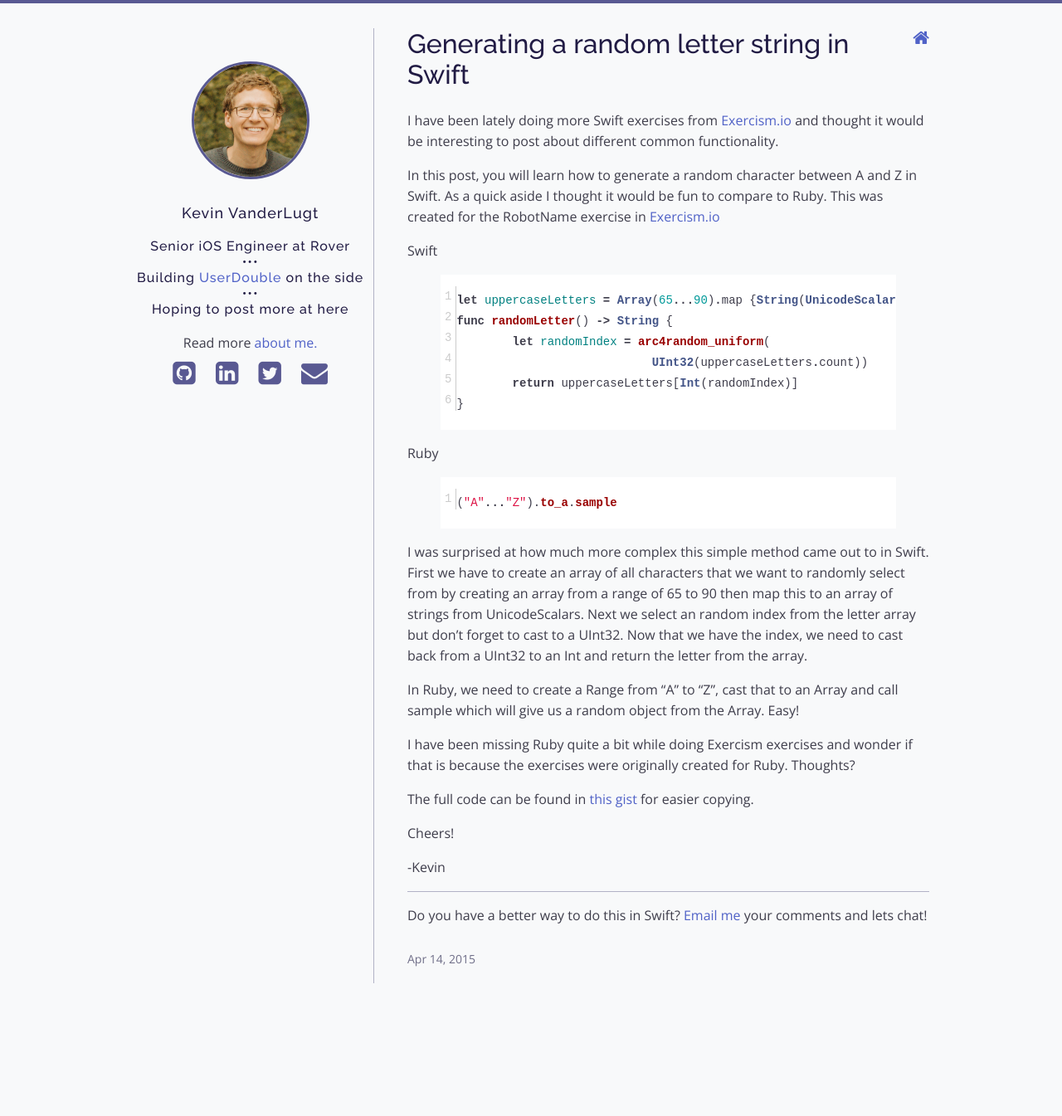
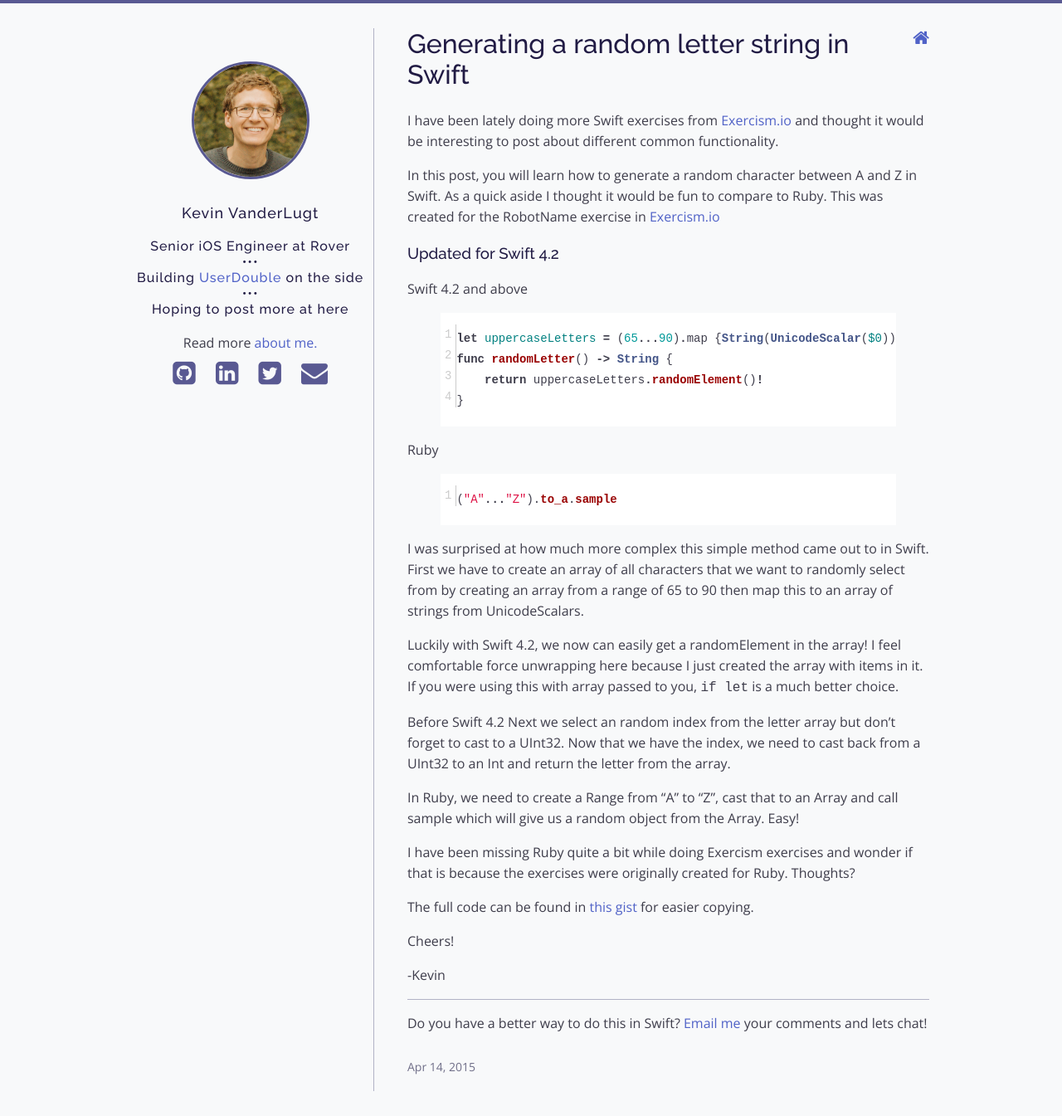
Before and after one commit to kevinvanderlugt/kevinvanderlugt.github.io, a Jekyll site: the page built from _posts/2015-04-14-generating-a-random-letter-string-in-swift.md, in a window 1280 px wide. Shown: the whole page at 83% size. Built offline with Jekyll 4.4.1, drawn with Linux system fonts in a browser that asks for light colours; nearby versions of some CDN libraries; before the commit the page ends 1215 px from its top, so only the background shows below that.

Commit message:
Update random letter post to swift 4.2

```diff
--- a/_posts/2015-04-14-generating-a-random-letter-string-in-swift.md
+++ b/_posts/2015-04-14-generating-a-random-letter-string-in-swift.md
@@ -10,14 +10,14 @@
 
 In this post, you will learn how to generate a random character between A and Z in Swift.  As a quick aside I thought it would be fun to compare to Ruby. This was created for the RobotName exercise in [Exercism.io](http://www.exercism.io)
 
-Swift
+### Updated for Swift 4.2
+
+Swift 4.2 and above
 
 {% highlight swift linenos %}
-let uppercaseLetters = Array(65...90).map {String(UnicodeScalar($0))}
+let uppercaseLetters = (65...90).map {String(UnicodeScalar($0))}
 func randomLetter() -> String {
-        let randomIndex = arc4random_uniform(
-                            UInt32(uppercaseLetters.count))
-        return uppercaseLetters[Int(randomIndex)]
+    return uppercaseLetters.randomElement()!
 }
 {% endhighlight %}
 
@@ -27,7 +27,12 @@
 ("A"..."Z").to_a.sample
 {% endhighlight %}
 
-I was surprised at how much more complex this simple method came out to in Swift.  First we have to create an array of all characters that we want to randomly select from by creating an array from a range of 65 to 90 then map this to an array of strings from UnicodeScalars. Next we select an random index from the letter array but don't forget to cast to a UInt32.  Now that we have the index, we need to cast back from a UInt32 to an Int and return the letter from the array.
+I was surprised at how much more complex this simple method came out to in Swift.  First we have to create an array of all characters that we want to randomly select from by creating an array from a range of 65 to 90 then map this to an array of strings from UnicodeScalars.
+
+Luckily with Swift 4.2, we now can easily get a randomElement in the array! I feel comfortable force unwrapping here because I just created the array with items in it. If you were using this with array passed to you, `if let` is a much better choice.
+
+Before Swift 4.2
+Next we select an random index from the letter array but don't forget to cast to a UInt32.  Now that we have the index, we need to cast back from a UInt32 to an Int and return the letter from the array.
 
 In Ruby, we need to create a Range from "A" to "Z", cast that to an Array and call sample which will give us a random object from the Array. Easy!
 
```
